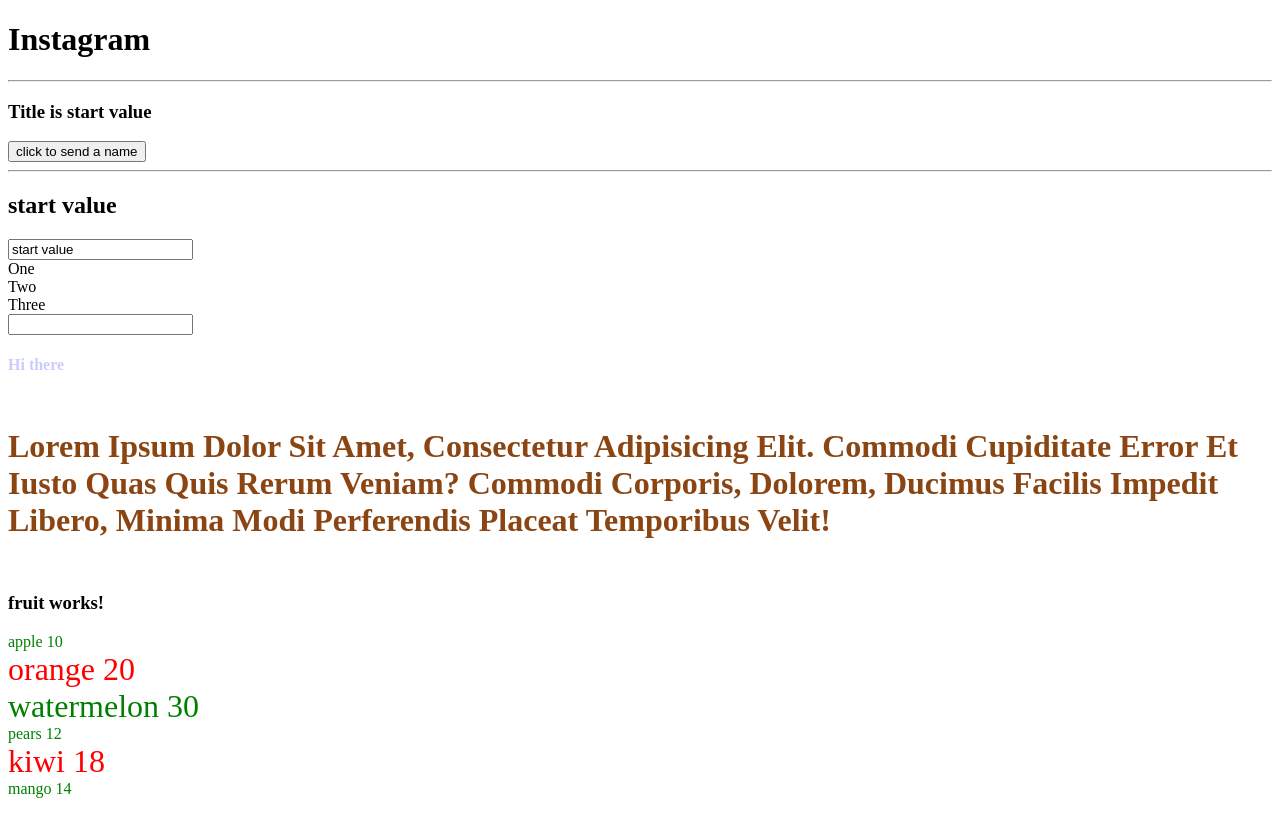
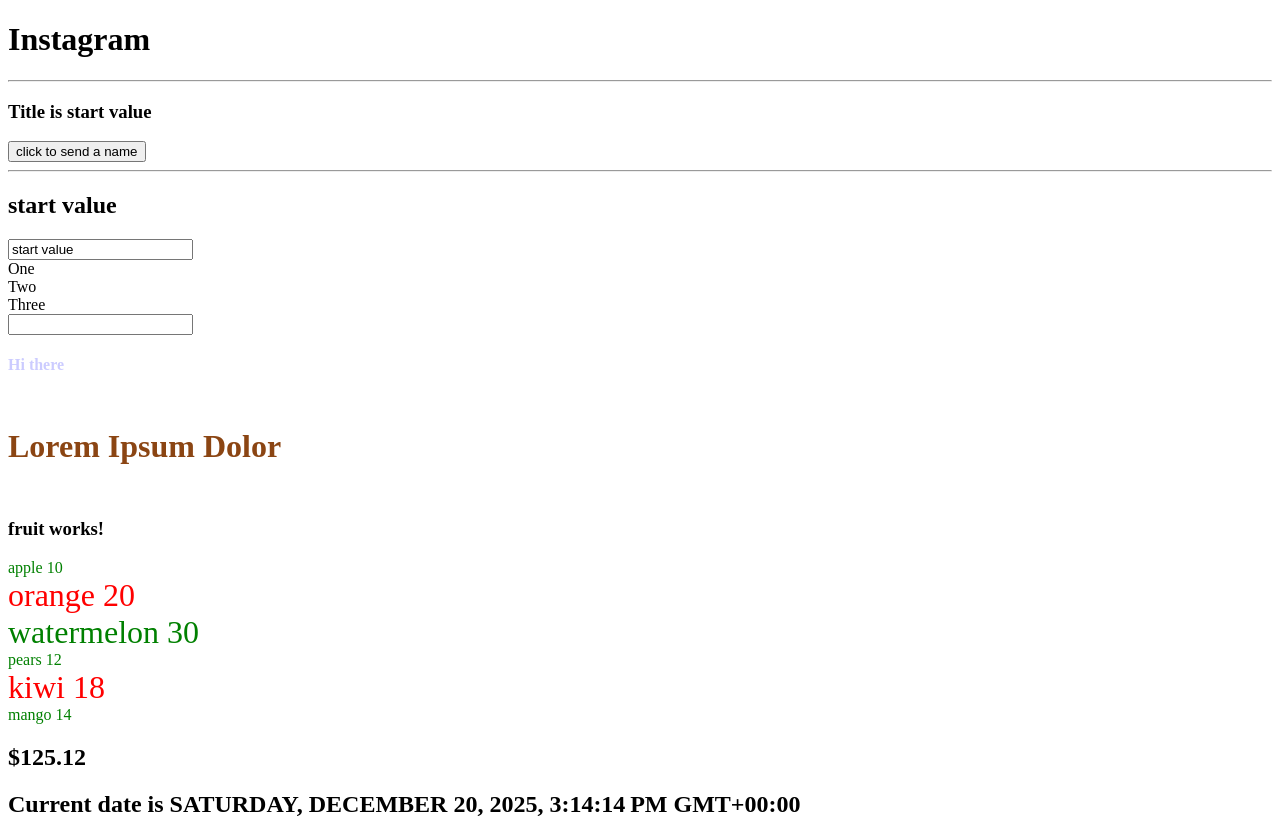
Before and after one commit to PavelNovik/angular-instagram-learning, an Angular app: page / in a window 1280 px wide. Shown: the top 818 px of the page. Built offline with nearby package versions, Linux system fonts and the light colour scheme.

Commit message:
add slice pipe

```diff
--- a/src/app/app.html
+++ b/src/app/app.html
@@ -41,7 +41,6 @@
 }
 
 <h5 [class]="'default'" [class.new]="!isLoading()" [class.standard]="isLoading()">
-  Lorem ipsum dolor sit amet, consectetur adipisicing elit. Commodi cupiditate error et iusto quas quis rerum veniam?
-  Commodi corporis, dolorem, ducimus facilis impedit libero, minima modi perferendis placeat temporibus velit!
+  {{ lorem | slice: 0:19 }}
 </h5>
 <inst-fruit/>
--- a/src/app/app.ts
+++ b/src/app/app.ts
@@ -2,15 +2,18 @@
 import { FormsModule } from '@angular/forms';
 import { Child } from '../child/child';
 import { Fruit } from '../fruit/fruit';
+import { SlicePipe } from '@angular/common';
 
 @Component({
   selector: 'inst-root',
   standalone: true,
-  imports: [FormsModule, Child, Fruit],
+  imports: [FormsModule, Child, Fruit, SlicePipe],
   templateUrl: './app.html',
   styleUrls: ['./app.scss'],
 })
 export class App {
+  lorem =
+    ' Lorem ipsum dolor sit amet, consectetur adipisicing elit. Commodi cupiditate error et iusto quas quis rerum veniam? Commodi corporis, dolorem, ducimus facilis impedit libero, minima modi perferendis placeat temporibus velit!';
   value = '';
   arr: string[] = ['One', 'Two', 'Three'];
   name?: string;
```
